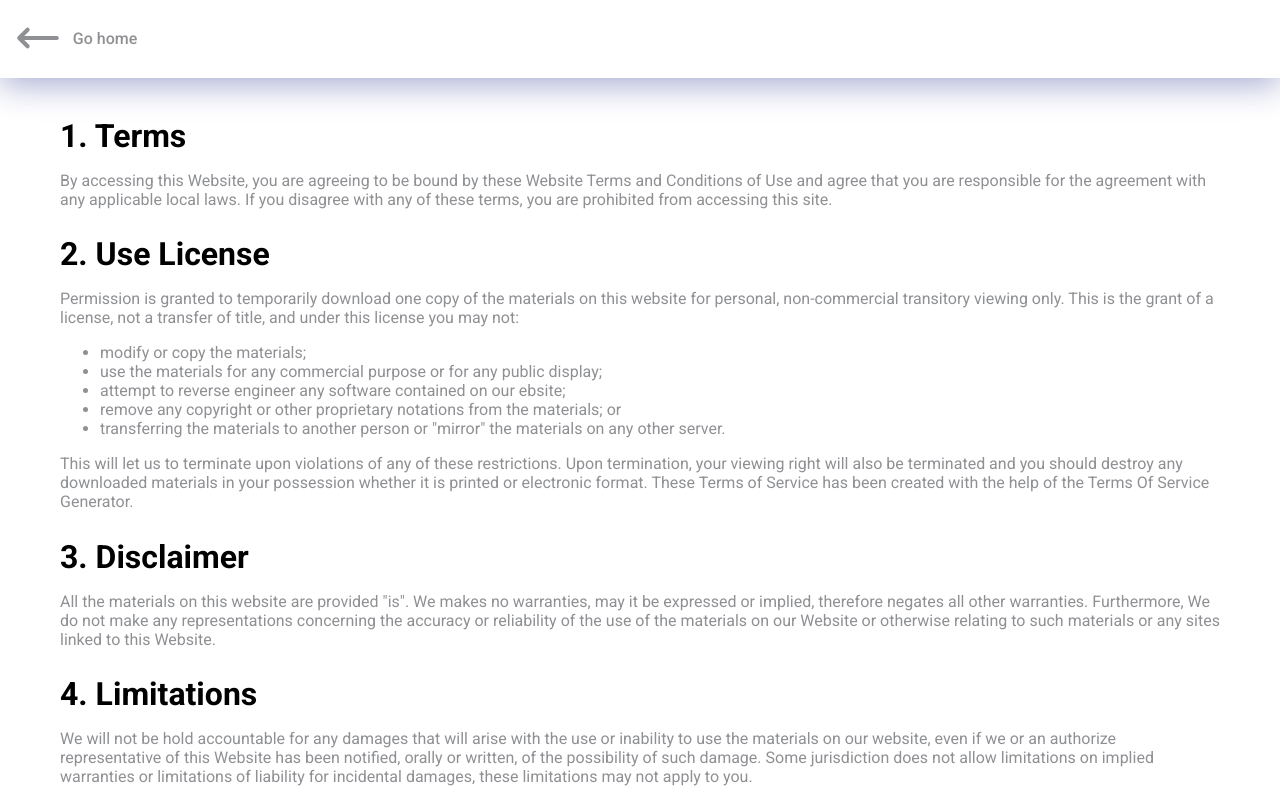
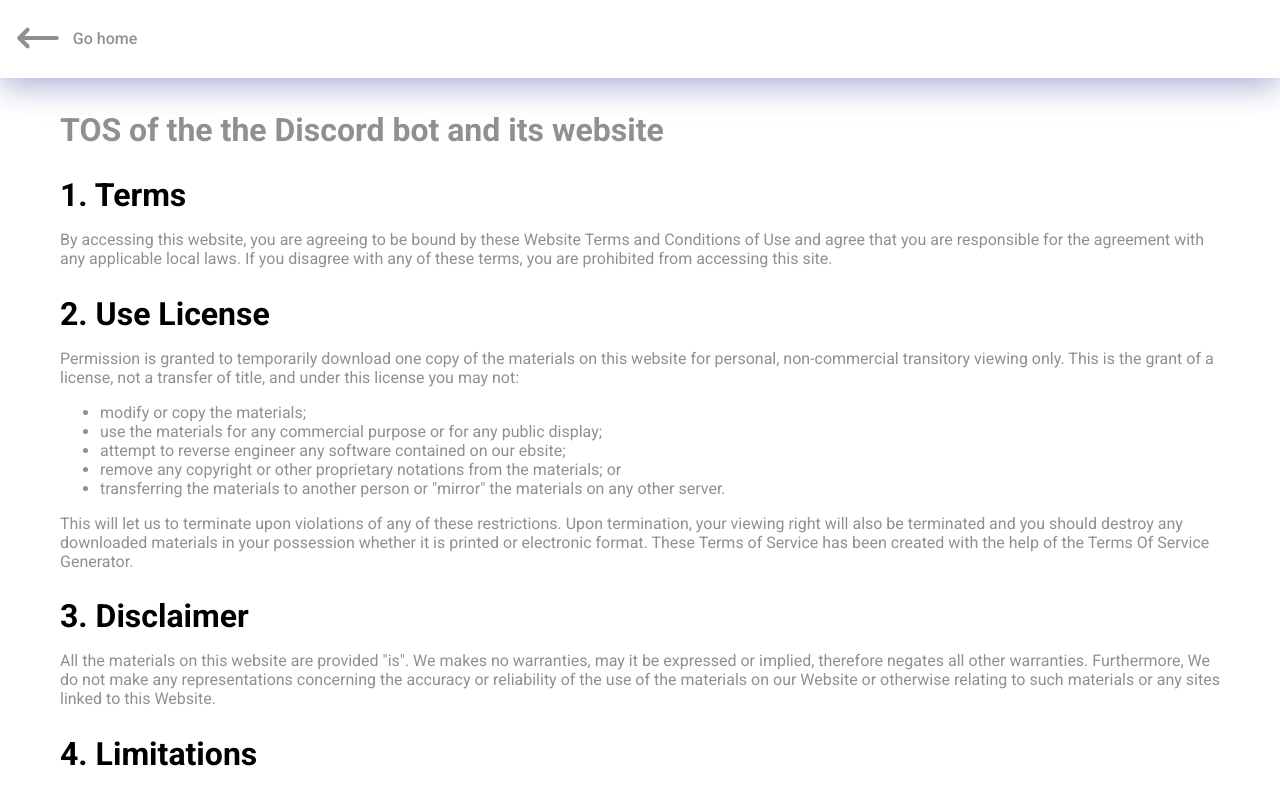
Before and after one commit to Marchand-Nicolas/discord-captcha-web, a Next.js app: page /tos in a window 1280 px wide. Shown: the top 789 px of the page. Built offline with nearby package versions, Linux system fonts and the light colour scheme.

Commit message:
Improving TOS

```diff
--- a/pages/tos.js
+++ b/pages/tos.js
@@ -8,9 +8,10 @@
         <>
         <Header />
             <div className={styles.page}>
+                <h1>TOS of the the Discord bot and its website</h1>
                 <section className={styles.section}>
                     <h2>1. Terms</h2>
-                    <p>By accessing this Website, you are agreeing to be bound by these Website Terms and Conditions of Use and agree that you are responsible for the agreement with any applicable local laws. If you disagree with any of these terms, you are prohibited from accessing this site.</p>
+                    <p>By accessing this website, you are agreeing to be bound by these Website Terms and Conditions of Use and agree that you are responsible for the agreement with any applicable local laws. If you disagree with any of these terms, you are prohibited from accessing this site.</p>
                 </section>
                 <section className={styles.section}>
                     <h2>2. Use License</h2>
```
